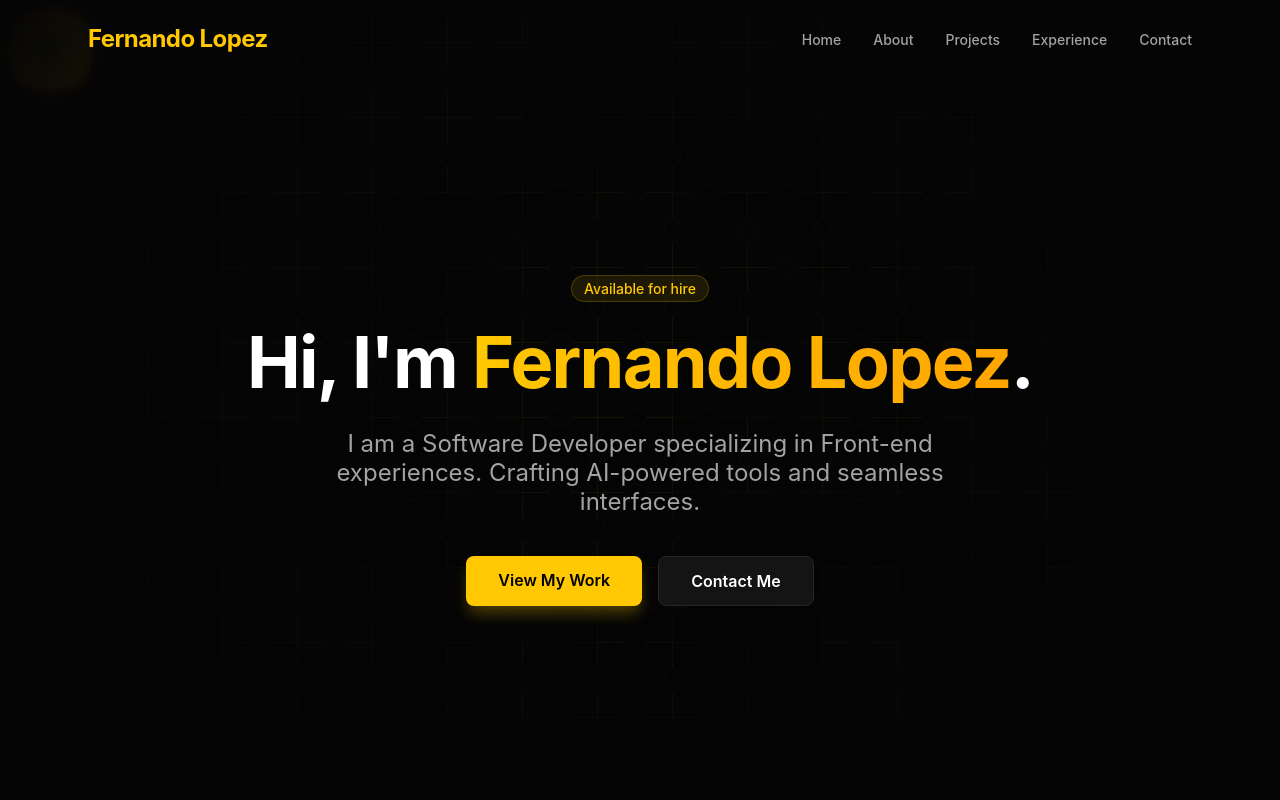
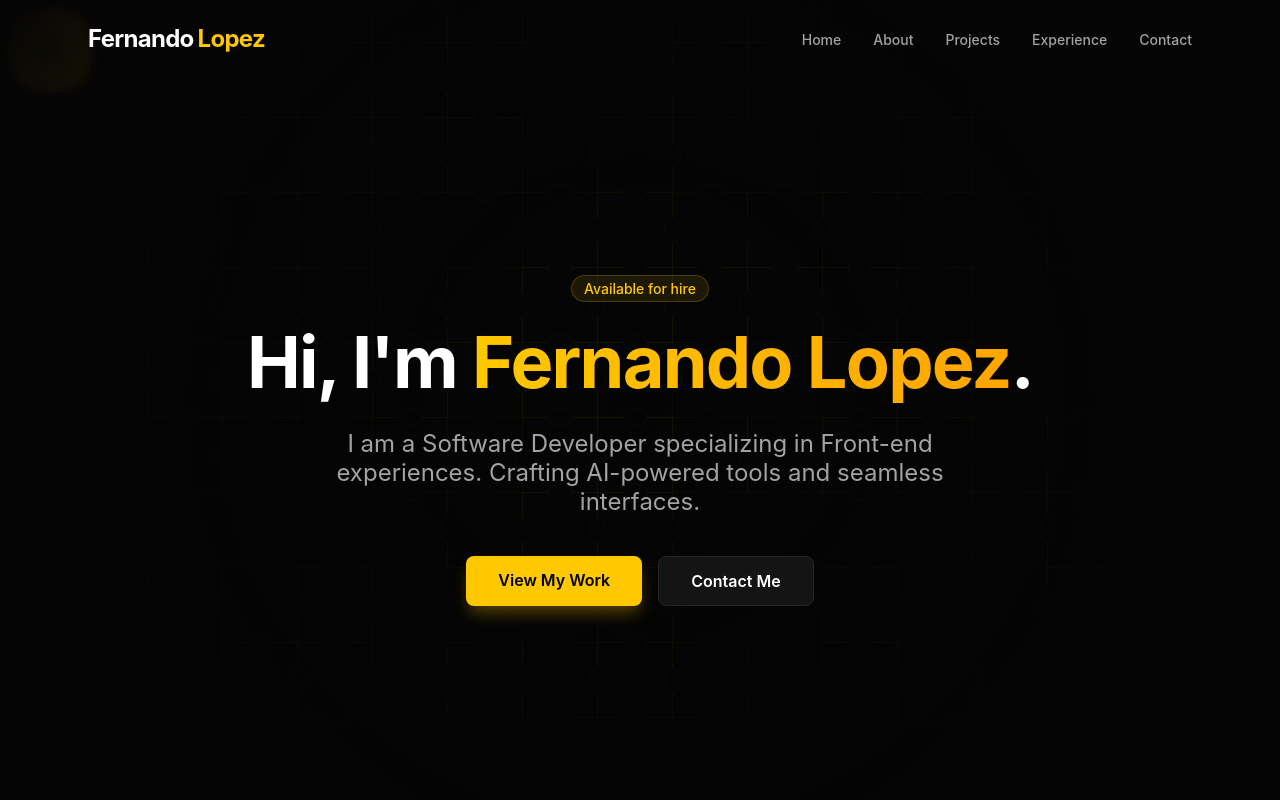
Before and after one commit to FernandoLpz0911/Personal-Webpage, a React (Vite) app in the folder PersonalWebpage/: page / in a window 1280 px wide. Shown: the top 800 px of the page. Built offline with nearby package versions, Linux system fonts and the light colour scheme.

Commit message:
Navbar improvements

```diff
--- a/PersonalWebpage/src/components/Navbar.jsx
+++ b/PersonalWebpage/src/components/Navbar.jsx
@@ -1,3 +1,4 @@
+
 import React, { useState, useEffect } from 'react';
 import '../styles/Navbar.css';
 
@@ -23,9 +24,9 @@ const Navbar = () => {
   return (
     <nav className={`navbar ${scrolled ? 'scrolled' : ''}`}>
       <div className="nav-container">
-        <div className="nav-logo">
-          Fernando Lopez
-        </div>
+        <a href="#home" className="nav-logo" aria-label="Home">
+          Fernando <span className="logo-highlight">Lopez</span>
+        </a>
         <ul className="nav-menu">
           {navLinks.map((link) => (
             <li key={link.name}>
@@ -36,7 +37,11 @@ const Navbar = () => {
           ))}
         </ul>
         <div className="mobile-menu-btn">
-           Menu
+           <svg width="24" height="24" viewBox="0 0 24 24" fill="none" stroke="currentColor" strokeWidth="2">
+             <line x1="3" y1="12" x2="21" y2="12"></line>
+             <line x1="3" y1="6" x2="21" y2="6"></line>
+             <line x1="3" y1="18" x2="21" y2="18"></line>
+           </svg>
         </div>
       </div>
     </nav>
--- a/PersonalWebpage/src/styles/Navbar.css
+++ b/PersonalWebpage/src/styles/Navbar.css
@@ -28,14 +28,28 @@
 }
 
 .nav-logo {
+  display: flex;
+  align-items: center;
+  justify-content: center;
+  transition: opacity 0.2s ease;
+  cursor: pointer;
+
+  /* Typography Styles */
+  font-family: var(--font-sans);
   font-size: 1.5rem;
   font-weight: 700;
-  color: var(--color-brand-primary);
-  letter-spacing: -0.025em;
+  color: var(--color-text-primary);
+  letter-spacing: -0.03em;
+  text-decoration: none;
 }
 
-.nav-logo span {
-  color: #fff;
+.logo-highlight {
+  color: var(--color-brand-primary);
+  margin-left: 0.25rem;
+}
+
+.nav-logo:hover {
+  opacity: 0.9;
 }
 
 .nav-menu {
@@ -55,9 +69,8 @@
 
 /* Mobile Placeholder */
 .mobile-menu-btn {
-  font-family: monospace;
-  font-size: 0.75rem;
-  color: var(--color-text-muted);
+  color: var(--color-text-primary);
+  cursor: pointer;
 }
 
 @media (min-width: 768px) {
```
